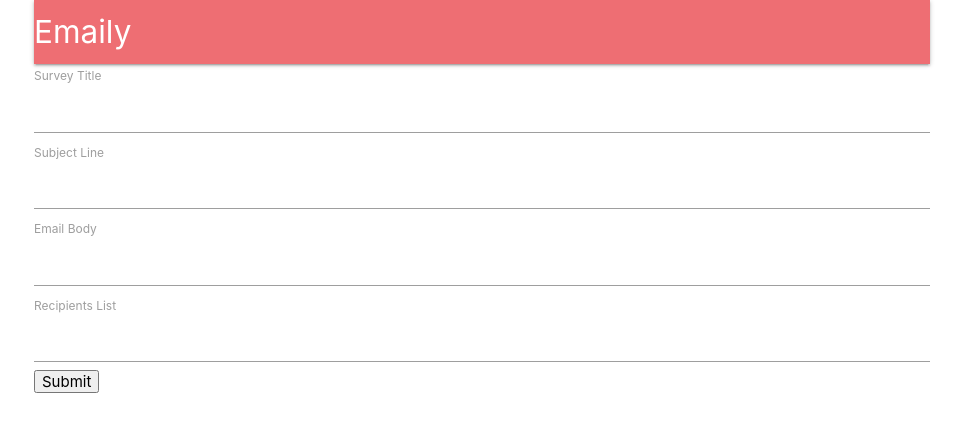
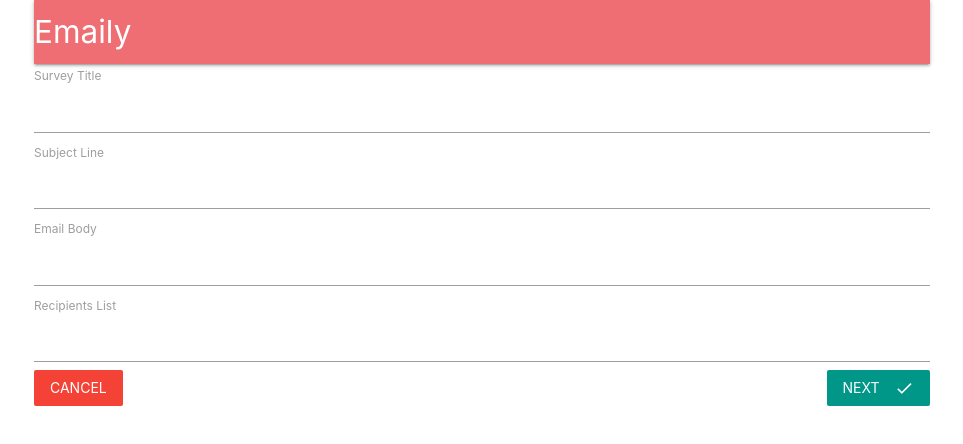
Before and after one commit to tichif/emaily_server, a React (Create React App) app in the folder client/: page /surveys/new in a window 1280 px wide. Shown: the top 444 px of the page, without its empty margins (158-1121 px from the left). Built offline with nearby package versions, Linux system fonts and the light colour scheme; no server answers.

Commit message:
Style the form

```diff
--- a/client/src/components/surveys/SurveyForm.js
+++ b/client/src/components/surveys/SurveyForm.js
@@ -1,4 +1,5 @@
 import React, { Component } from 'react';
+import { Link } from 'react-router-dom'
 import { reduxForm, Field } from 'redux-form';
 import _ from 'lodash'
 
@@ -41,7 +42,8 @@
           onSubmit={this.props.handleSubmit((values) => console.log(values))}
         >
          {this.renderFields()}
-          <button type='submit'>Submit</button>
+         <Link to="/surveys" className="red btn-flat white-text">Cancel</Link>
+          <button className="teal btn-flat right white-text" type='submit'>Next <i className="material-icons right">done</i> </button>
         </form>
       </div>
     );
```
